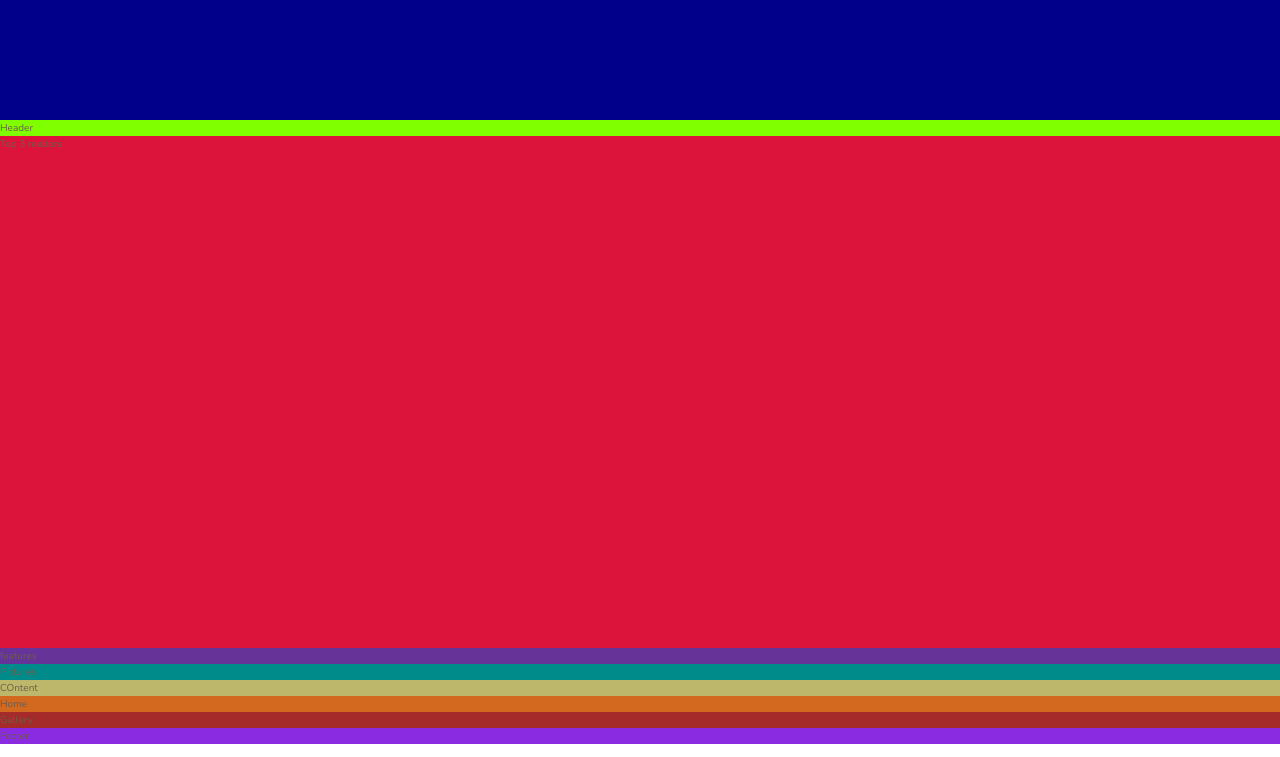
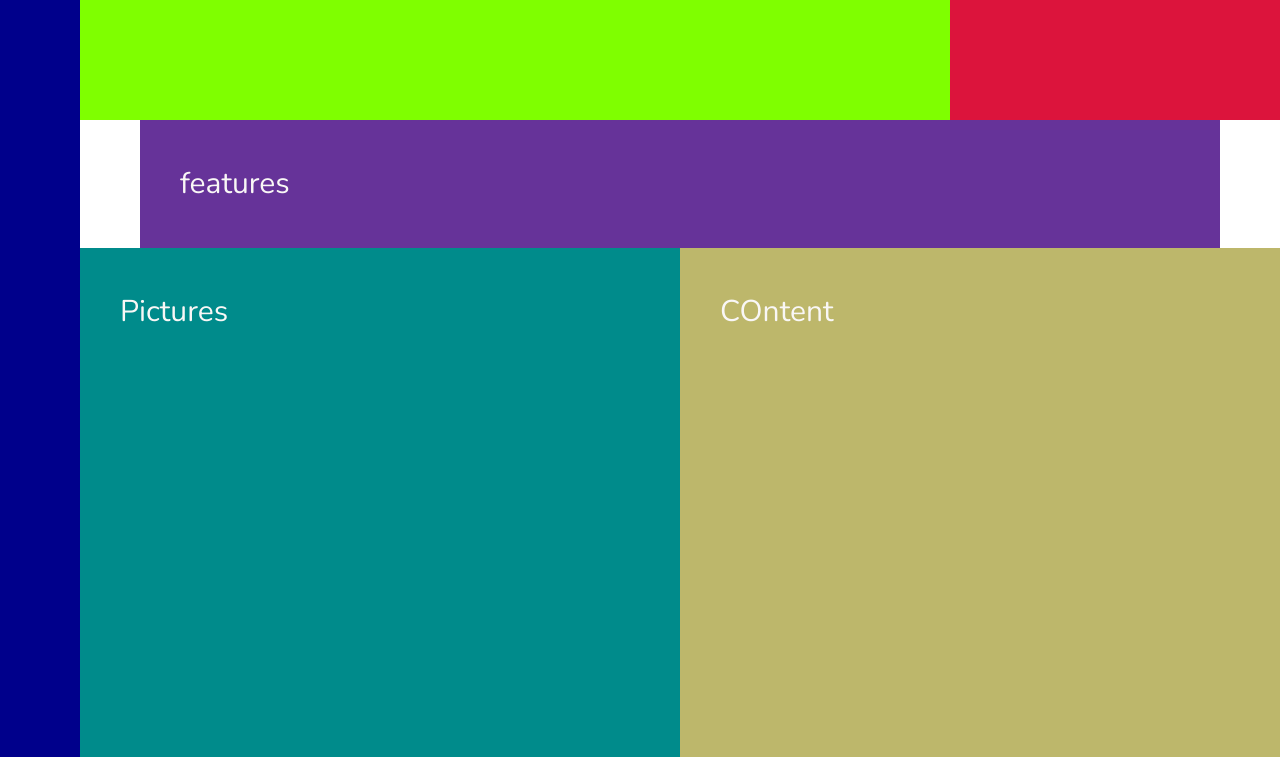
Before and after one commit to donjosemathew/nexter, a website: page index.html in a window 1280 px wide. Shown: the part 520-1277 px from the top of the page. Drawn offline with nearby package versions, Linux system fonts and the light colour scheme.

Commit message:
Grid Alignment

```diff
--- a/sass/_base.scss
+++ b/sass/_base.scss
@@ -35,4 +35,11 @@ body{
 .container{
     display: grid;
     grid-template-rows: 80vh min-content 40vw repeat(3, min-content);
+    grid-template-columns: [sidebar-start] 8rem [sidebar-end full-start] minmax(6rem, 1fr) [center-start]
+    repeat( 8, [col-start] minmax(min-content, 14rem) [col-end]) [center-end] minmax(6rem, 1fr) [full-end];
+    & > * {
+        padding: 40px;
+        font-size: 3rem;
+        color: #f9f7f6;
+    }
 }
--- a/sass/_features.scss
+++ b/sass/_features.scss
@@ -1,3 +1,4 @@
 .features{
     background-color: rebeccapurple;
+    grid-column: center-start / center-end;
 }
--- a/sass/_footer.scss
+++ b/sass/_footer.scss
@@ -1,3 +1,4 @@
 .footer{
     background-color: blueviolet;
+    grid-column: full-start /full-end;
 }
--- a/sass/_gallery.scss
+++ b/sass/_gallery.scss
@@ -1,3 +1,4 @@
 .gallery{
     background-color: brown;
+    grid-column: full-start /full-end;
 }
--- a/sass/_header.scss
+++ b/sass/_header.scss
@@ -1,3 +1,4 @@
 .header{
     background-color: chartreuse;
+    grid-column: full-start / col-end 6;
 }
--- a/sass/_homes.scss
+++ b/sass/_homes.scss
@@ -1,3 +1,4 @@
 .homes{
     background-color: chocolate;
+    grid-column: center-start /center-end;
 }
--- a/sass/_realtors.scss
+++ b/sass/_realtors.scss
@@ -1,3 +1,4 @@
 .realtors{
     background-color: crimson;
+    grid-column: col-start 7 / full-end;
 }
--- a/sass/_sidebar.scss
+++ b/sass/_sidebar.scss
@@ -1,3 +1,5 @@
 .sidebar{
     background-color: darkblue;
+    grid-column: sidebar-start / sidebar-end;
+    grid-row: 1 / -1;
 }
--- a/sass/_story.scss
+++ b/sass/_story.scss
@@ -1,8 +1,10 @@
 .story{
     &__pictures{
         background-color: darkcyan;
+        grid-column: full-start / col-end 4;
     }
     &__content{
         background-color: darkkhaki;
+        grid-column: col-start 5 / full-end;
     }
 }
```
Also changed, not shown: css/style.css.
